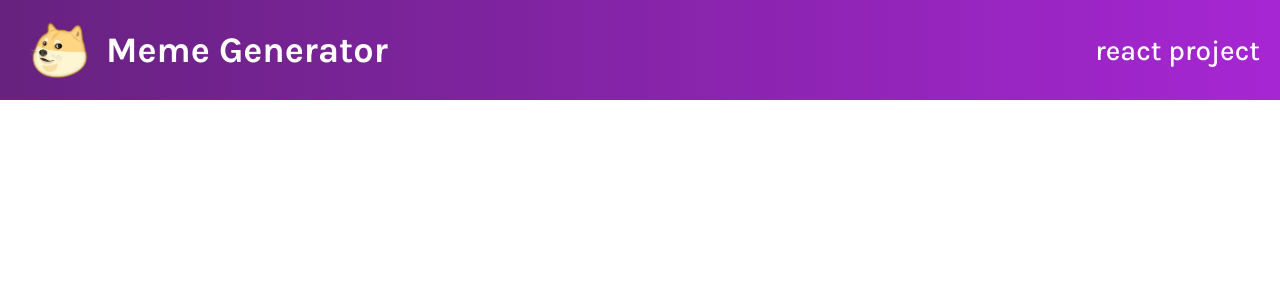
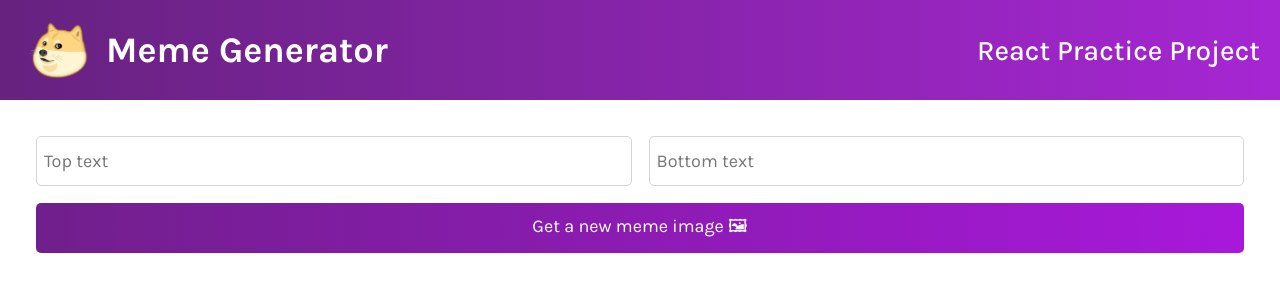
Before and after one commit to JainCK/React-Image-Generator, a React (Vite) app in the folder MEMEGEN/: page / in a window 1280 px wide. Shown: the top 300 px of the page. Built offline with nearby package versions, Linux system fonts and the light colour scheme.

Commit message:
created form component

```diff
--- a/MEMEGEN/src/App.css
+++ b/MEMEGEN/src/App.css
@@ -5,6 +5,10 @@
 body {
   font-family: "Karla", sans-serif;
   margin: 0;
+}
+
+main{
+  padding: 36px;
 }
 
 .header {
@@ -29,3 +33,28 @@
   font-size: 1.75rem;
   font-weight: 500;
 }
+
+.form{
+  display: grid;
+  grid-template: 50px 50px / 1fr 1fr;
+  gap: 17px;
+}
+
+.form--button {
+  grid-column: 1 / -1;
+  font-family: "Karla", sans-serif;
+  border-radius: 5px;
+  font-size: 18px;
+  background: linear-gradient(90.41deg, #711F8D 1.14%, #A818DA 100%);
+  color: white;
+  border: none;
+  cursor: pointer;
+}
+
+.form--inputs {
+  font-family: "Karla", sans-serif;
+  border-radius: 5px;
+  border: 1px solid #D5D4D8;
+  text-indent: 5px;
+  font-size: 18px;
+}
--- a/MEMEGEN/src/App.jsx
+++ b/MEMEGEN/src/App.jsx
@@ -1,11 +1,13 @@
 import React from 'react'
 import './App.css'
 import Header from './components/Header'
+import Meme from './components/Meme'
 
 function App() {
   return (
     <div>
         <Header />
+        <Meme />
     </div>
 )
 }
--- a/MEMEGEN/src/components/Header.jsx
+++ b/MEMEGEN/src/components/Header.jsx
@@ -6,7 +6,7 @@
         <header className="header">
          <img src={logo} alt="logo" className="header--image" />
          <h2 className="header--title">Meme Generator</h2>
-         <h4 className="header--project">react project</h4>
+         <h4 className="header--project">React Practice Project</h4>
         </header>
     )
 }
--- a/MEMEGEN/src/components/Meme.jsx
+++ b/MEMEGEN/src/components/Meme.jsx
@@ -0,0 +1,14 @@
+import React from "react";
+
+export default function meme () {
+    return (
+        <main>
+            <form className="form">
+            <input type="text"
+            className="form--inputs" placeholder="Top text" />
+            <input type="text" className="form--inputs" placeholder="Bottom text" />
+            <button className="form--button" >Get a new meme image 🖼</button>
+            </form>
+        </main>
+    )
+}
```
